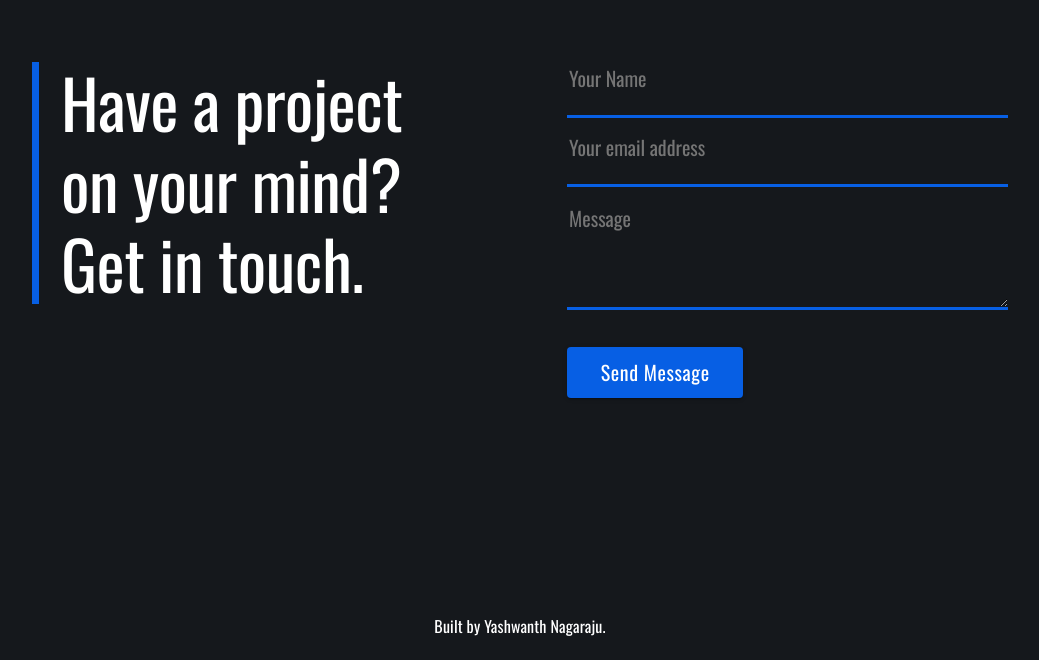
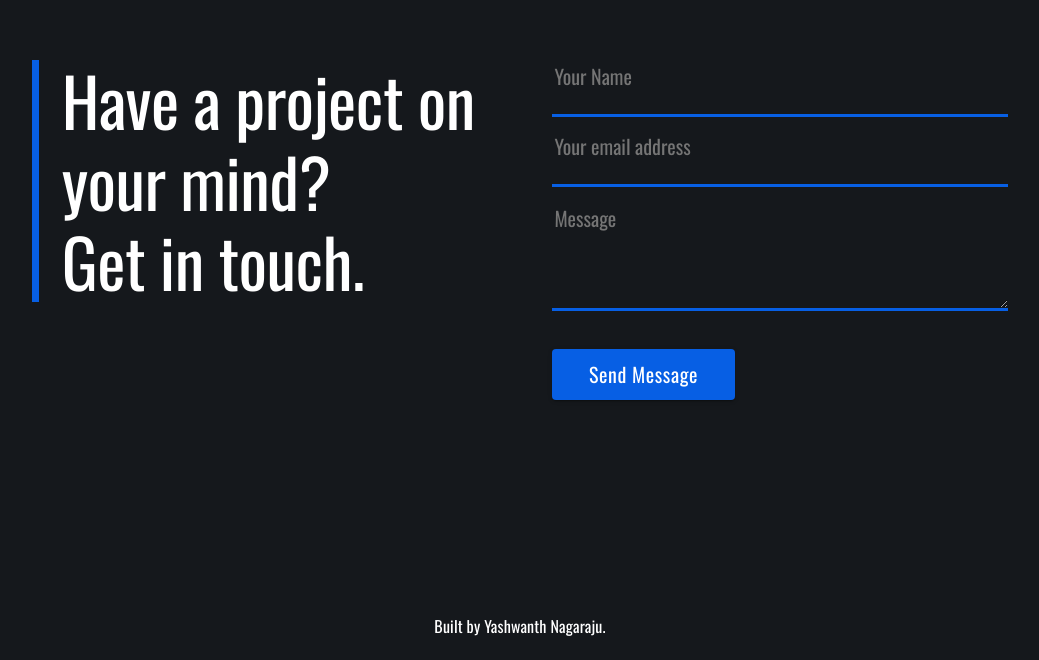
Before and after one commit to YashwanthNagaraju/personal_website, a React (Create React App) app: page / in a window 1280 px wide. Shown: the part 2522-3182 px from the top of the page, without its empty margins (120-1159 px from the left). Built offline with nearby package versions, Linux system fonts and the light colour scheme.

Commit message:
display changes to contact content

```diff
--- a/src/components/contact/Contact.js
+++ b/src/components/contact/Contact.js
@@ -250,10 +250,11 @@ const HiddenLabel = styled.label`
 const ContactStack = styled(Stack)`
   && {
     width: 100%;
-    @media (max-width: 768px) {
+    @media (max-width: 900px) {
       display: block;
     }
-    @media (min-width: 768px) {
+    @media (min-width: 900px) {
+      display:flex;
     }
   }
 `;
@@ -301,12 +302,12 @@ const TextField = styled.textarea`
 
 const ContactBox = styled(Box)`
   align-content: baseline;
-  @media (max-width: 768px) {
+  @media (max-width: 900px) {
     height:50vh
     width: 80%;
   }
-  @media (min-width: 768px) {
-    padding-right:8%;
+  @media (min-width: 900px) {
+    padding-right:5%;
     width: 50%;
   }
 `;
@@ -315,13 +316,14 @@ const ContactInfoBox = styled(Box)`
 &&{
   display: grid;
   align-content: baseline;
-  @media (max-width: 768px) {
+  @media (max-width: 900px) {
     padding-top:10%;
     margin:0%;
     height:50vh
     width: 80%;
   }
-  @media (min-width: 768px) {
+  @media (min-width: 900px) {
+    padding-top:0%;
     width: 50%;
   }
 }
```
